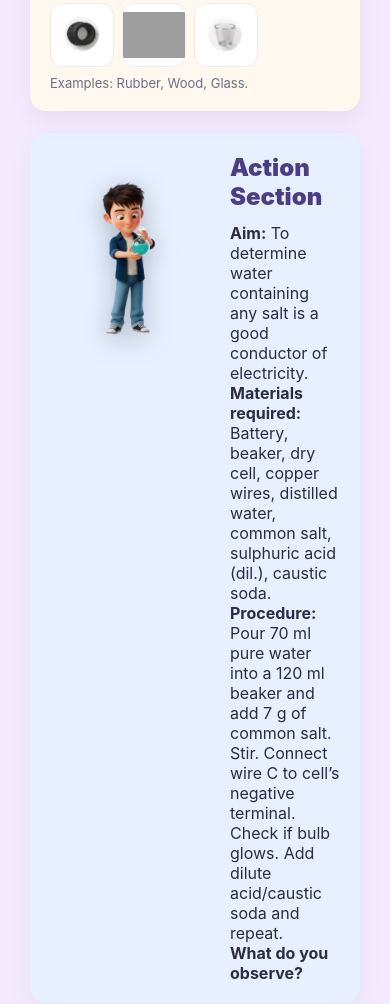
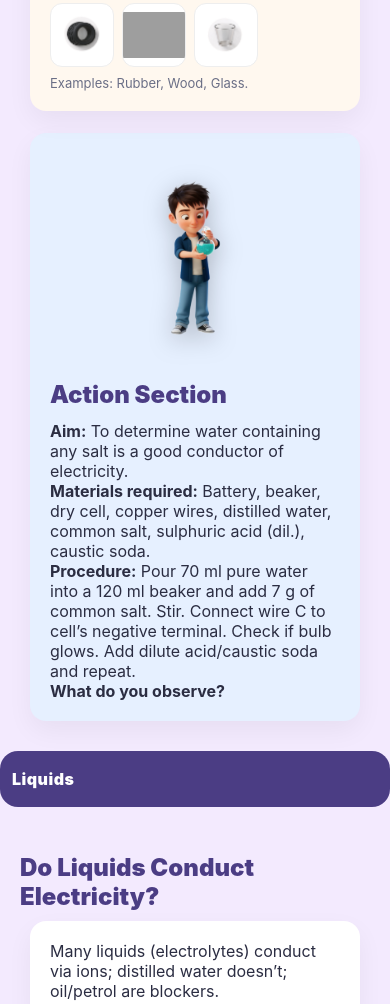
Before and after one commit to roshan062/electricity, a plain HTML site: page index.html in a window 390 px wide. Shown: the part 3797-4801 px from the top of the page. Drawn offline with Linux system fonts and the light colour scheme; grey boxes are pictures that could not be loaded.

Commit message:
media query err update

```diff
--- a/style.css
+++ b/style.css
@@ -616,4 +616,19 @@ body {
   .tester-grid {
     grid-template-columns: 1fr;
   }
+
+  .action-layout {
+    flex-direction: column;
+    align-items: center;
+    text-align: center;
+  }
+
+  .action-layout .boy-img {
+    max-width: 120px;
+    margin-bottom: 12px;
+  }
+
+  .action-content {
+    text-align: left; /* keeps paragraphs left-aligned */
+  }
 }
```
